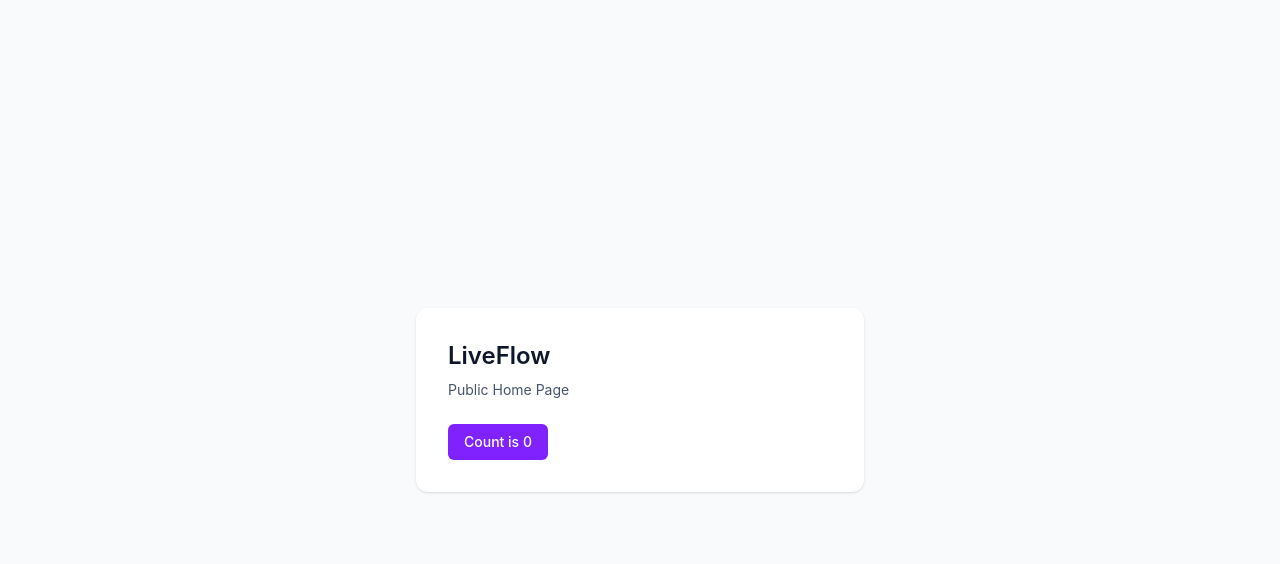
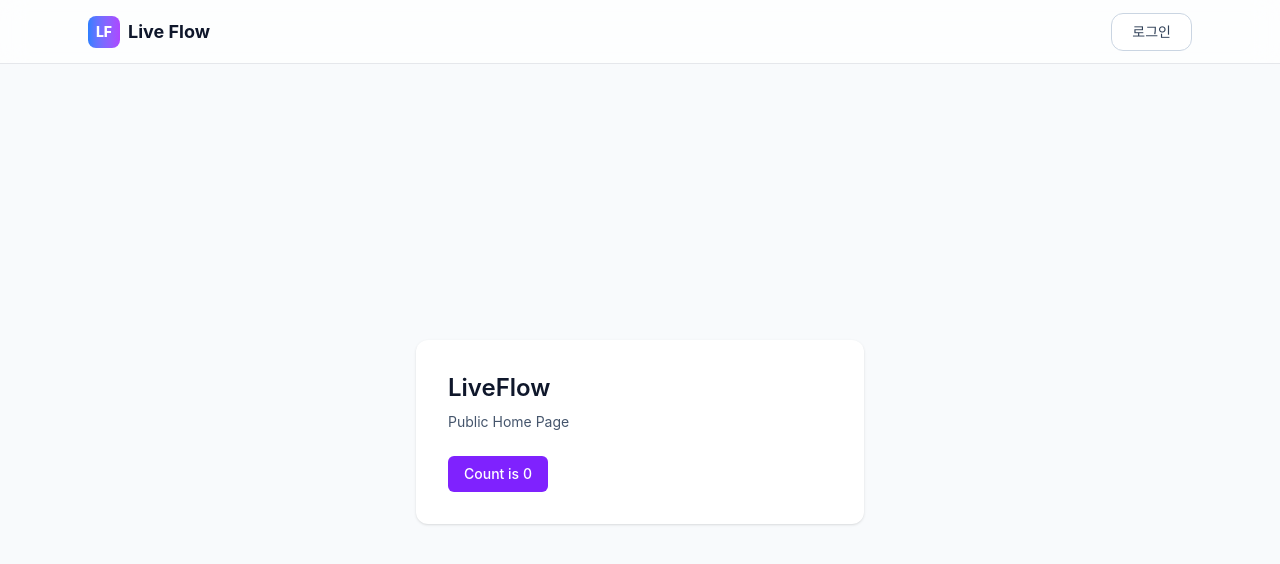
Before and after one commit to smileman62/LiveFlow, a React (Vite) app: page / in a window 1280 px wide. Shown: the top 564 px of the page. Built offline with nearby package versions, Linux system fonts and the light colour scheme.

Commit message:
feat: 공용 해더추가

```diff
--- a/src/App.tsx
+++ b/src/App.tsx
@@ -1,10 +1,14 @@
 import { Outlet } from 'react-router-dom'
+import Header from './components/shared/Header'
 
 function App() {
   return (
-    <main className="min-h-screen bg-slate-50 text-slate-900">
-      <Outlet />
-    </main>
+    <>
+      <Header />
+      <main className="min-h-screen bg-slate-50 pt-16 text-slate-900">
+        <Outlet />
+      </main>
+    </>
   )
 }
 
--- /dev/null
+++ b/src/components/shared/Header.tsx
@@ -0,0 +1,27 @@
+import { Link } from 'react-router-dom'
+
+function Header() {
+  return (
+    <header className="fixed top-0 left-0 z-50 h-16 w-full border-b border-gray-200 bg-white/70 backdrop-blur-md">
+      <div className="mx-auto flex h-full w-full max-w-6xl items-center justify-between px-6">
+        <Link to="/" className="flex items-center gap-2">
+          <div className="flex h-8 w-8 items-center justify-center rounded-lg bg-linear-to-r from-blue-500 to-purple-500 text-sm font-extrabold text-white">
+            LF
+          </div>
+          <span className="text-lg font-bold text-slate-900">Live Flow</span>
+        </Link>
+
+        <div className="flex items-center gap-3">
+          <button
+            type="button"
+            className="rounded-xl border border-slate-300 bg-white px-5 py-2 text-sm font-medium text-slate-700 hover:bg-slate-50"
+          >
+            로그인
+          </button>
+        </div>
+      </div>
+    </header>
+  )
+}
+
+export default Header
--- a/src/pages/DashboardPage.tsx
+++ b/src/pages/DashboardPage.tsx
@@ -1,6 +1,6 @@
 function DashboardPage() {
   return (
-    <section className="flex min-h-screen items-center justify-center p-6">
+    <section className="flex min-h-[calc(100vh-4rem)] items-center justify-center p-6">
       <div className="w-full max-w-md rounded-xl bg-white p-8 shadow-sm">
         <h1 className="text-2xl font-semibold">Dashboard</h1>
         <p className="mt-2 text-sm text-slate-600">Protected Dashboard Page</p>
--- a/src/pages/HomePage.tsx
+++ b/src/pages/HomePage.tsx
@@ -4,7 +4,7 @@ function HomePage() {
   const [count, setCount] = useState(0)
 
   return (
-    <section className="flex min-h-screen items-center justify-center p-6">
+    <section className="flex min-h-[calc(100vh-4rem)] items-center justify-center p-6">
       <div className="w-full max-w-md rounded-xl bg-white p-8 shadow-sm">
         <h1 className="text-2xl font-semibold">LiveFlow</h1>
         <p className="mt-2 text-sm text-slate-600">Public Home Page</p>
```
